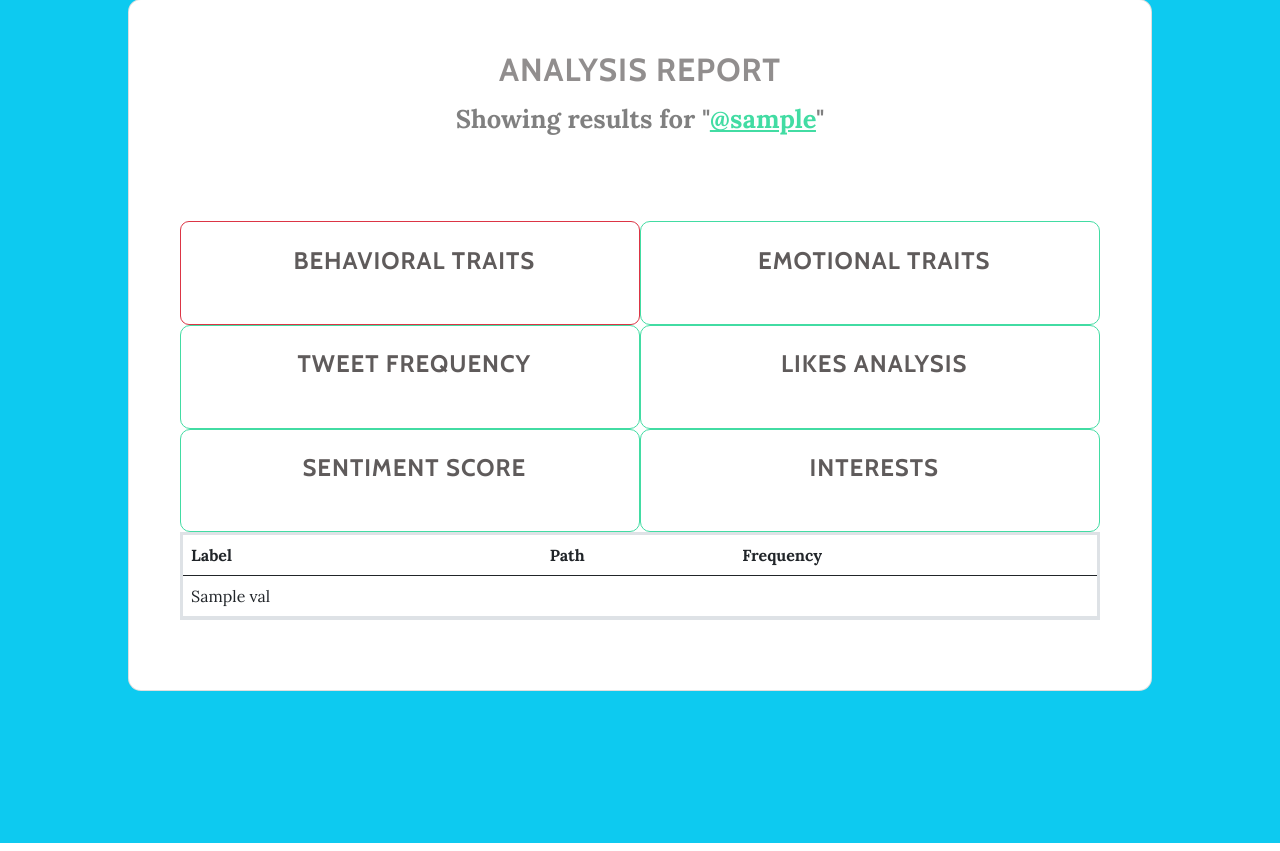
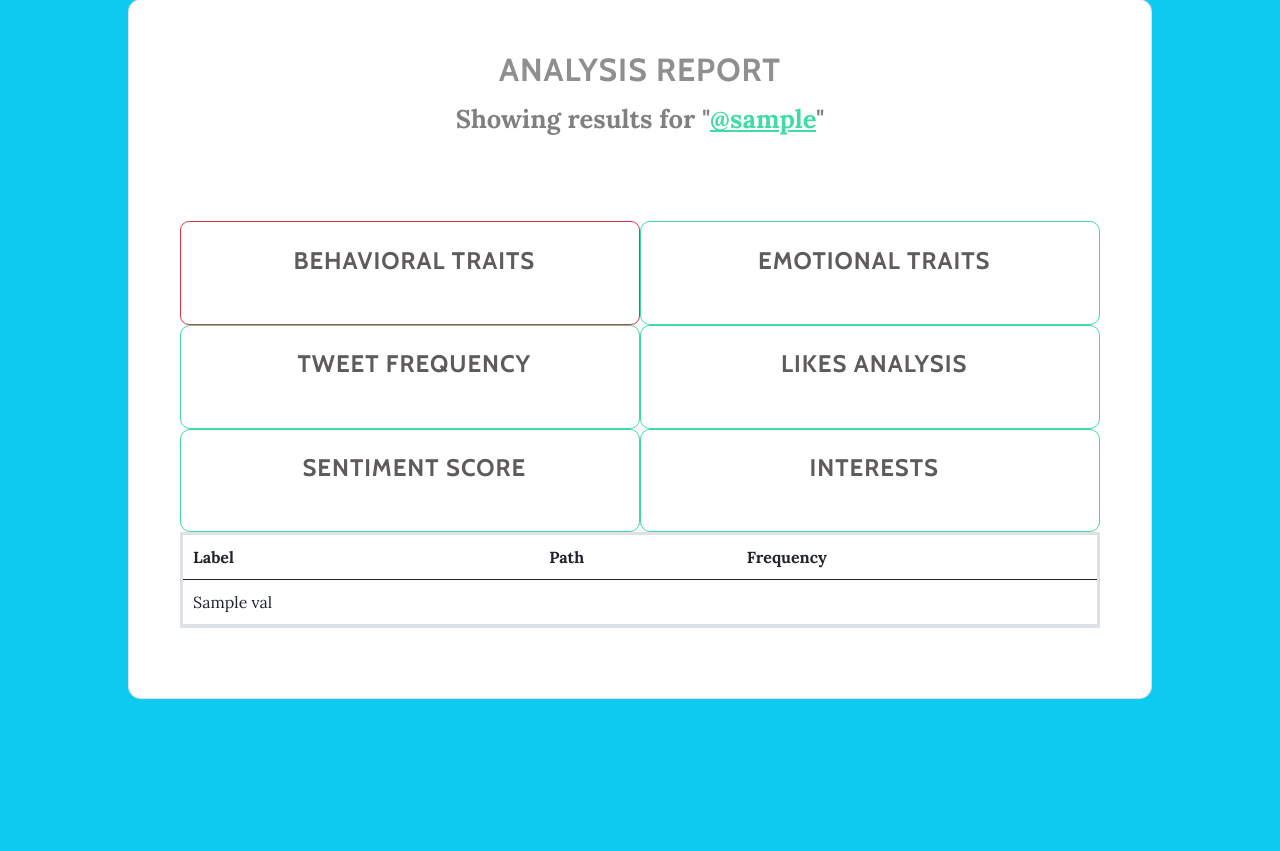
Before and after one commit to sanjay-thiyagarajan/credible, a Django app: template twitter/templates/twitter/tweet-results.html in a window 1280 px wide. Shown: the part 103-954 px from the top of the page. Run offline with Django 3.2, Linux system fonts and the light colour scheme; the template is opened without the code that fills it: most values are stand-ins (such as "Sample title", 1, 10 or a date in 2020); some libraries are stand-ins or nearby versions.

```diff
--- a/twitter/templates/twitter/tweet-results.html
+++ b/twitter/templates/twitter/tweet-results.html
@@ -77,19 +77,24 @@
                         </div>
                     </div>
                     <div class="table-responsive table mt-2" id="dataTable" style="border-style:solid; margin-bottom: 2%;" role="grid" aria-describedby="dataTable_info" style="margin-top: 1%">
-                                <table class="table my-0" id="dataTable">
+                                <style>
+                                td {
+                                    padding: 2%;
+                                }
+                                </style>
+                                <table class="table my-0" id="dataTable" padding="1%">
                                     <thead>
                                         <tr>
-                                            <th>Label</th>
-                                            <th>Path</th>
-                                            <th>Frequency</th>
+                                            <th style="padding: 10px;">Label</th>
+                                            <th style="padding: 10px;">Path</th>
+                                            <th style="padding: 10px;">Frequency</th>
                                         </tr>
                                     </thead>
                                     <tbody>
                                         {% for key, val in bt_dict.items %}
                                             <tr>
                                             {% for v in val %}
-                                            <td>{{v}}</td>
+                                            <td style="padding: 10px;">{{v}}</td>
                                             {% endfor %}
                                             </tr>
                                         {% endfor %}
```
